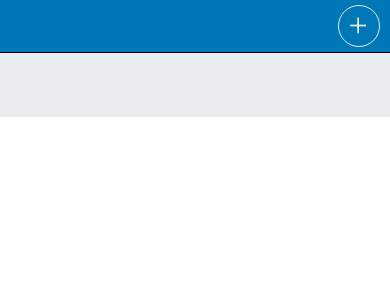
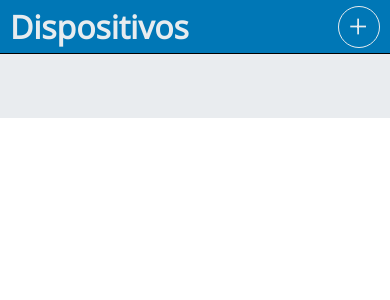
Before and after one commit to APPIMA/APPIMA, a React Native app: screen / in a window 390 px wide. Shown: the top 300 px of the page. Built offline with nearby package versions, Linux system fonts and the light colour scheme.

Commit message:
Cambio reglas de eslint

```diff
--- a/App.js
+++ b/App.js
@@ -17,7 +17,7 @@ export default function App() {
           translucent={false}
           backgroundColor={Colors.darkBlue}
         />
-        <BarTitle name="Menu" />
+        <BarTitle barTitle="Dispositivos" />
         <Devices />
       </GlobalProvider>
     </View>
```
Also changed, not shown: .eslintrc.js.
